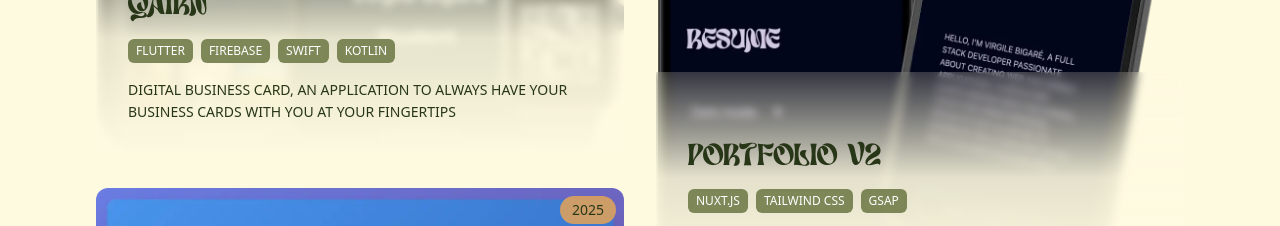
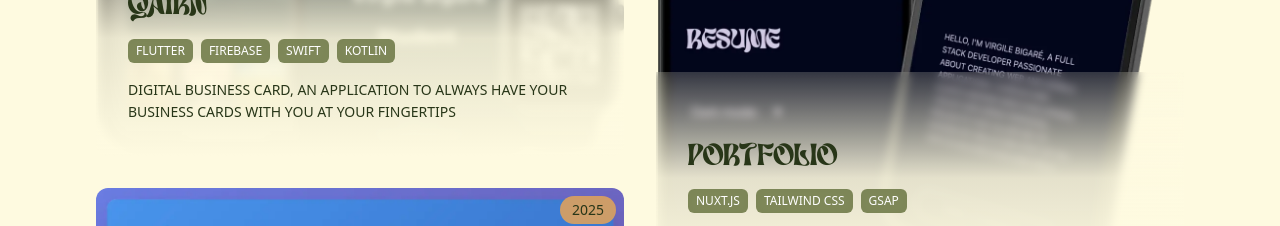
Before and after one commit to virgill-e/portfolio, a Nuxt app: page / in a window 1280 px wide. Shown: the part 1360-1586 px from the top of the page. Built offline with nearby package versions, Linux system fonts and the light colour scheme.

Commit message:
Update projects.js

```diff
--- a/data/projects.js
+++ b/data/projects.js
@@ -9,7 +9,7 @@ export const projects = [
     },
     {
         id: 2,
-        name: "Portfolio V2",
+        name: "Portfolio",
         image: "/images/projects/portfolio/portfolio.webp",
         tags: ["Nuxt.js", "Tailwind CSS", "Gsap"],
         description: "My portfolio, the one you are currently viewing!",
```
